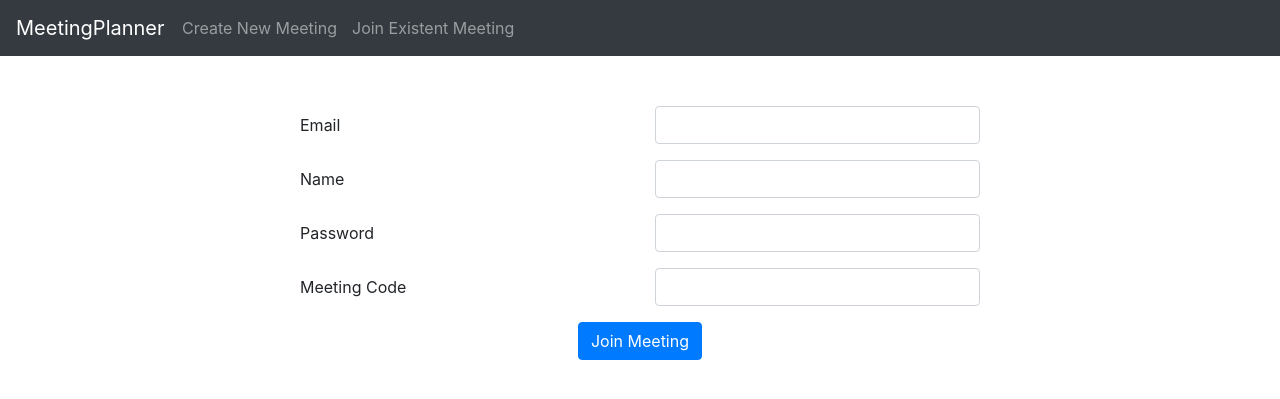
After one commit to yejoo104/meetingplanner, a Flask app: template templates/register.html in a window 1280 px wide. The commit adds this page. Shown: the top 399 px of the page. Run offline with Flask 2, Linux system fonts and the light colour scheme; the template is opened without the code that fills it, so the values that code supplies are empty; some libraries are stand-ins or nearby versions.

Commit message:
created route to register.html

```diff
--- a/application.py
+++ b/app.py
@@ -23,6 +23,10 @@ def plannerhome():
             connection.close
         return redirect("/" + code)
 
+@app.route("/register")
+def register():
+    return render_template("register.html")
+
 @app.route("/<meeting_id>")
 def get_meeting(meeting_id):
     return str(meeting_id)
--- a/templates/layout.html
+++ b/templates/layout.html
@@ -12,8 +12,8 @@
         <nav class="navbar navbar-dark bg-dark" style="color:white;">
             <a class="navbar-brand" style="width:150px">MeetingPlanner</a>
             <div class="navbar-nav d-flex flex-row mr-auto">
-                <a class="nav-item nav-link" style="width: 170px">Create New Meeting</a>
-                <a class="nav-item nav-link">Join Existent Meeting</a>
+                <a class="nav-item nav-link" href="/" style="width: 170px">Create New Meeting</a>
+                <a class="nav-item nav-link" href="/register">Join Existent Meeting</a>
             </div>
         </nav>
         <main>
--- /dev/null
+++ b/templates/register.html
@@ -0,0 +1,38 @@
+{% extends "layout.html" %}
+
+{% block title %}
+Register
+{% endblock %}
+
+{% block main %}
+<form style="margin-top: 50px; margin-left: 300px; margin-right: 300px;">
+    <div class="form-group row">
+        <label class="col col-form-label">Email</label>
+        <div class="col">
+            <input type="email" class="form-control">
+        </div>
+    </div>
+    <div class="form-group row">
+        <label class="col col-form-label">Name</label>
+        <div class="col">
+            <input type="text" class="form-control">
+        </div>
+    </div>
+    <div class="form-group row">
+        <label class="col col-form-label">Password</label>
+        <div class="col">
+            <input type="password" class="form-control">
+        </div>
+    </div>
+    <div class="form-group row">
+        <label class="col col-form-label">Meeting Code</label>
+        <div class="col">
+            <input type="text" class="form-control">
+        </div>
+    </div>
+    <div class="col text-center">
+        <button type="submit" class="btn btn-primary">Join Meeting</button>
+    </div>
+</form>
+
+{% endblock %}
```
Also changed, not shown: templates/home.html (+6 -6 lines), 1 other file.
